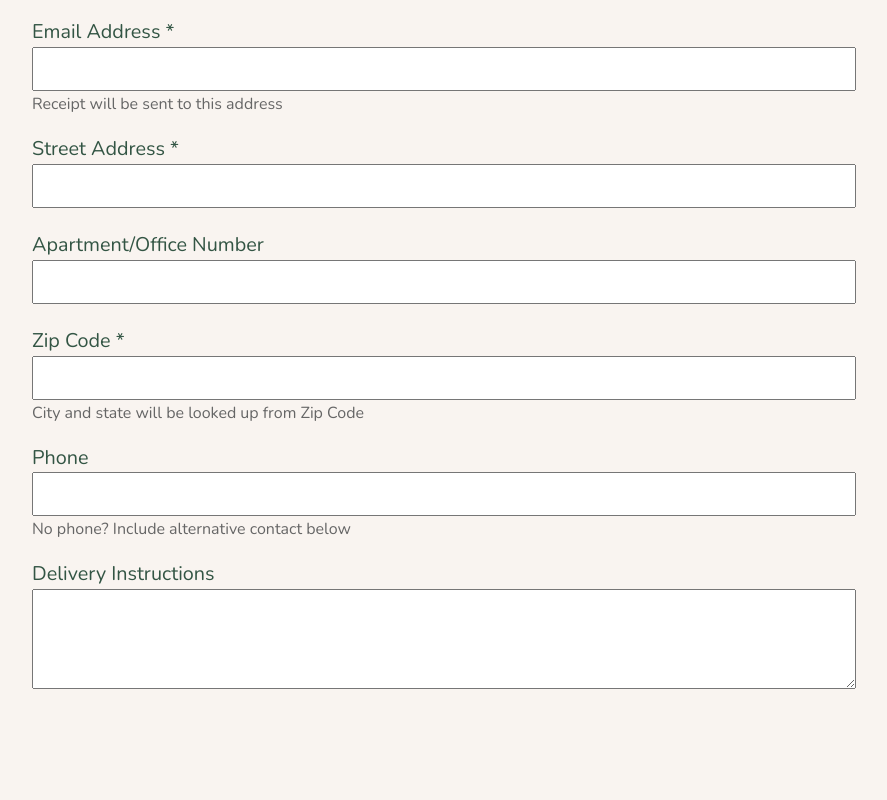
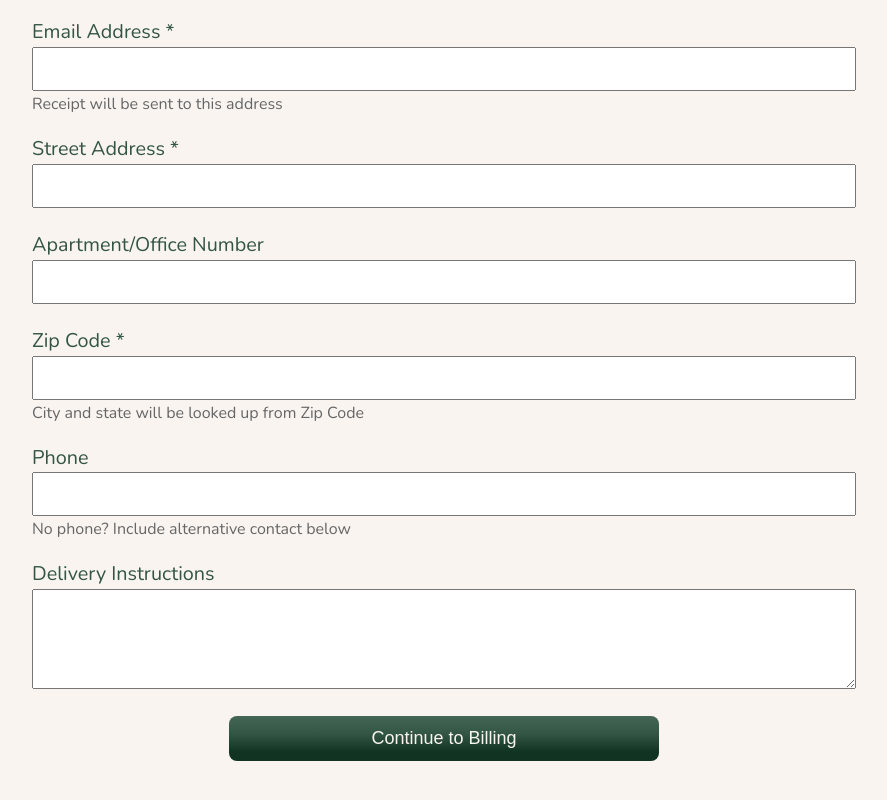
Before and after one commit to sheilaanguiano/accessible-form, a plain HTML site: page index.html in a window 1280 px wide. Shown: the part 455-1255 px from the top of the page, without its empty margins (196-1083 px from the left). Before the commit the page ends 1167 px from the top, so only its background shows below. Drawn offline with nearby package versions, Linux system fonts and the light colour scheme.

Commit message:
accessible form

```diff
--- a/index.html
+++ b/index.html
@@ -58,6 +58,7 @@
                     <p class="hint">No phone? Include alternative contact below</p>
                     <label for="delivery-instructions">Delivery Instructions</label>
                     <textarea id="delivery-instructions" name="user-delivery-instructions"></textarea>
+                    <button type="submit">Continue to Billing</button>
 
                 </fieldset>
 
```
